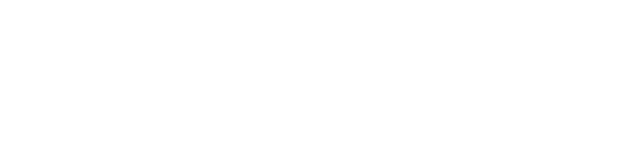
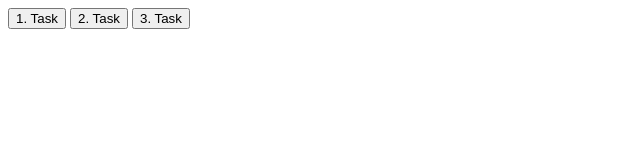
Before and after one commit to SimoAnn/JS_Level1, a plain HTML site: page index.html in a window 1280 px wide. Shown: the whole page, without its empty margins (0-640 px from the left). Drawn offline with Linux system fonts and the light colour scheme.

Commit message:
Tasks 1-3 done

```diff
--- a/index.html
+++ b/index.html
@@ -7,6 +7,32 @@
     <title>Document</title>
 </head>
 <body>
+    <button onclick="task1 ()">1. Task</button>
+    <button onclick="task2 ()">2. Task</button>
+    <button onclick="task3 ()">3. Task</button>
 
+    <script>
+        function task1 () {
+            var tempC = prompt ('Введите температуру по Цельсию:')
+            var tempF = (9/5) * tempC + 32
+
+            console.log ('Температура по Фаренгейту = ' + tempF)
+        }
+
+        function task2 () {
+            var name = 'Василий'
+            var admin = ''
+            admin = name
+
+            console.log ('Admin: ' + admin)
+        }
+
+        function task3 () {
+            var n = 1000
+
+            console.log ('Сложение числа и строки: ' + (n + '108'))
+        }
+
+    </script>
 </body>
 </html>
```
